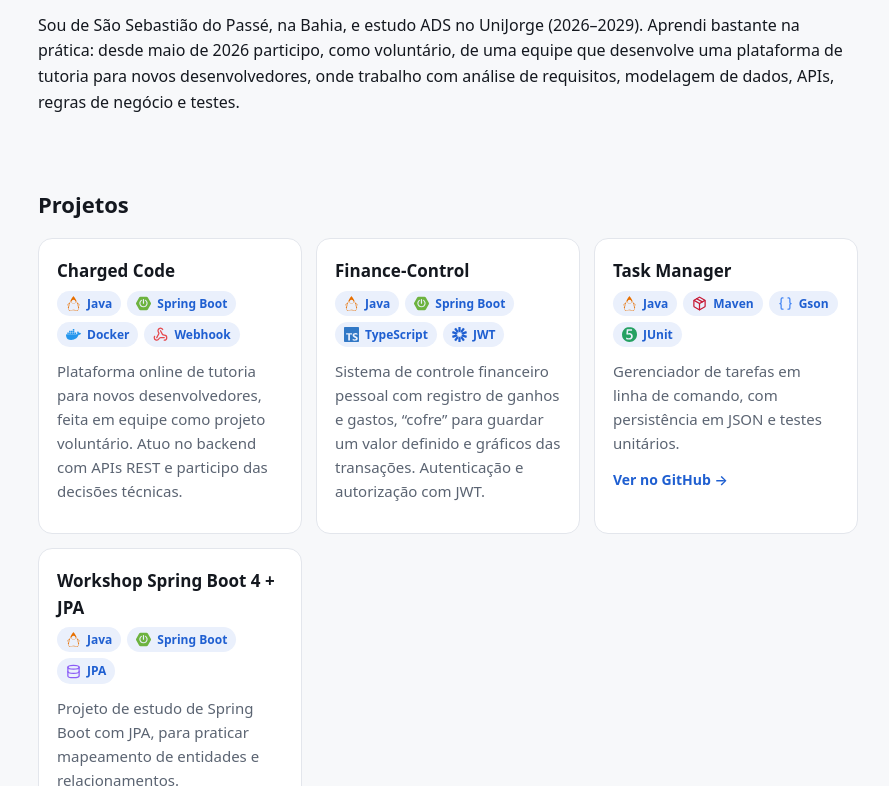
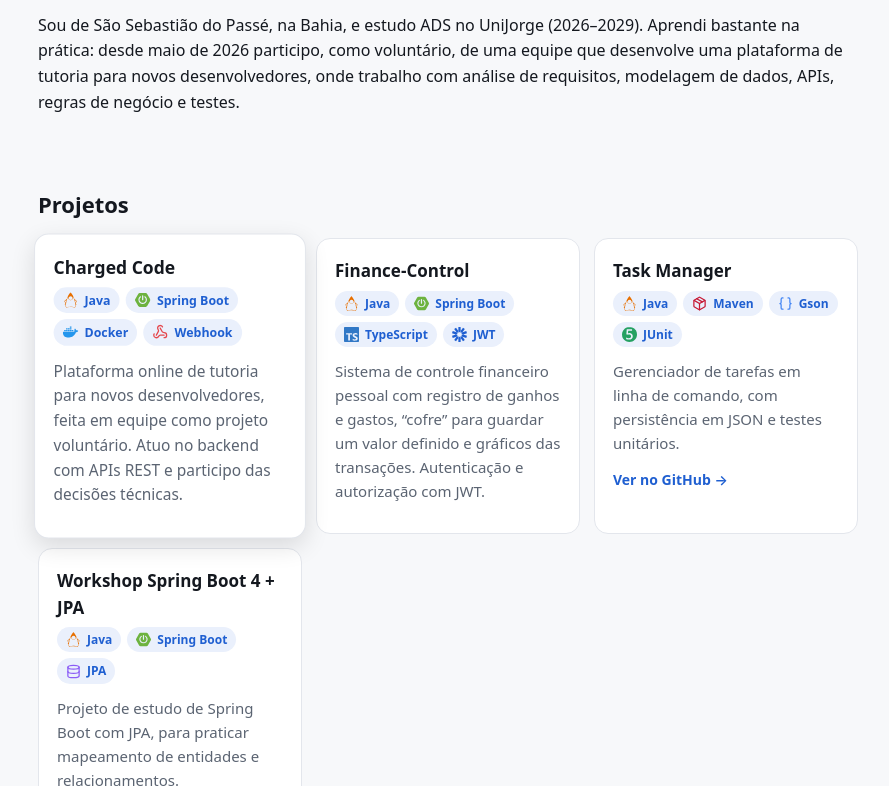
Before and after one commit to rodrigoreisrsz/portfilio, a plain HTML site: page index.html in a window 1280 px wide. In both pictures the pointer is over the element 362 px from the left and 820 px from the top of the page. Shown: the part 434-1220 px from the top of the page, without its empty margins (192-1081 px from the left). Drawn offline with Linux system fonts and the light colour scheme.

Commit message:
add animation

```diff
--- a/style.css
+++ b/style.css
@@ -128,6 +128,21 @@
   border: 1px solid var(--bd);
   border-radius: 14px;
   padding: 18px;
+  transition:
+    transform 0.25s ease,
+    box-shadow 0.25s ease;
+}
+.c:hover {
+  transform: scale(1.03);
+  box-shadow: 0 8px 24px rgba(0, 0, 0, 0.12);
+}
+@media (prefers-reduced-motion: reduce) {
+  .c {
+    transition: none;
+  }
+  .c:hover {
+    transform: none;
+  }
 }
 .c h3 {
   margin: 0 0 6px;
```
